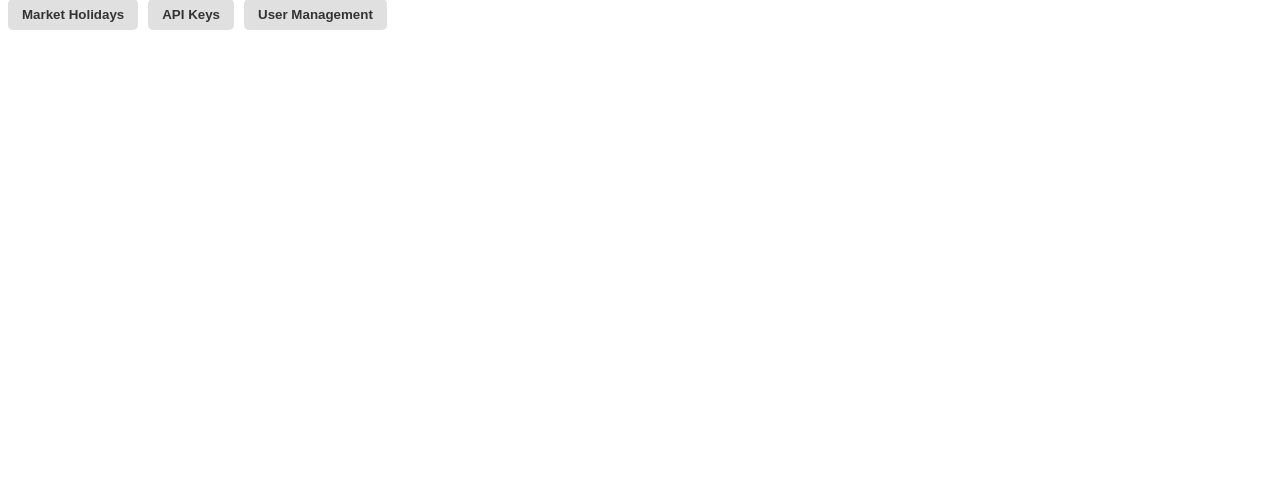
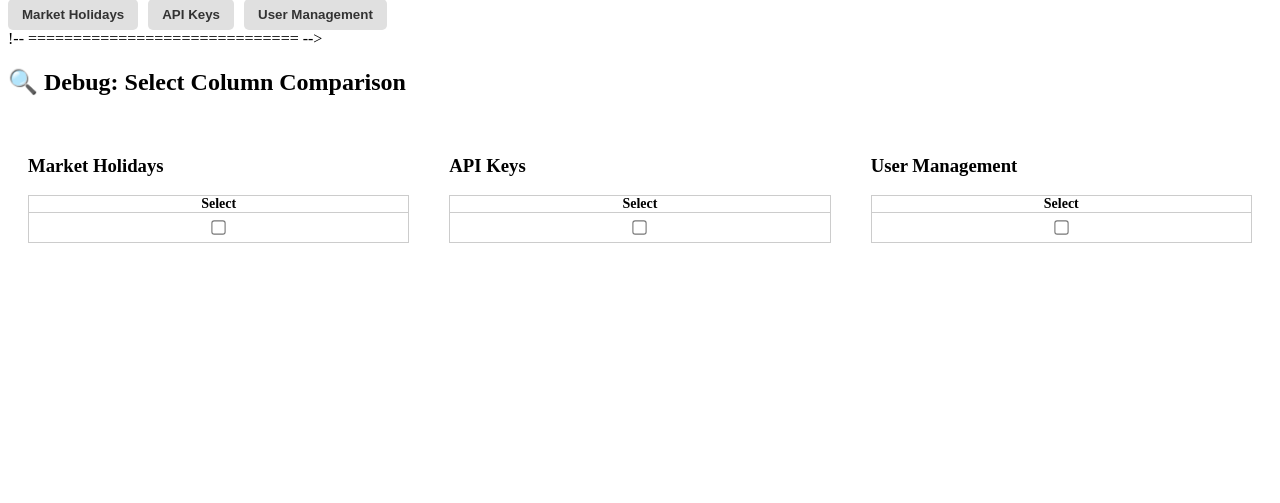
Before and after one commit to ChartFly/ChartFlyBackEnd, a Python web app: template templates/admin.html in a window 1280 px wide. Shown: the part 217-720 px from the top of the page. Run offline with Jinja, Linux system fonts and the light colour scheme; the template is opened without the code that fills it, so the values that code supplies are empty.

Commit message:
🧪 Add debug test tables for column width inspection

```diff
--- a/templates/admin.html
+++ b/templates/admin.html
@@ -132,5 +132,52 @@
   <script src="/static/js/apikeys.js"></script>
   <script src="/static/js/users.js"></script>
 
+!-- ============================== -->
+<!-- 🔬 DEBUG SECTION: SELECT COLUMN COMPARISON -->
+<!-- ============================== -->
+<h2>🔍 Debug: Select Column Comparison</h2>
+<div class="test-wrapper" style="display: flex; gap: 40px; padding: 20px;">
+
+  <!-- Market Holidays Test Table -->
+  <div>
+    <h3>Market Holidays</h3>
+    <table class="admin-table">
+      <thead>
+        <tr><th class="col-select">Select</th></tr>
+      </thead>
+      <tbody>
+        <tr><td><input type="checkbox" /></td></tr>
+      </tbody>
+    </table>
+  </div>
+
+  <!-- API Keys Test Table -->
+  <div>
+    <h3>API Keys</h3>
+    <table class="admin-table">
+      <thead>
+        <tr><th class="col-select">Select</th></tr>
+      </thead>
+      <tbody>
+        <tr><td><input type="checkbox" /></td></tr>
+      </tbody>
+    </table>
+  </div>
+
+  <!-- User Management Test Table -->
+  <div>
+    <h3>User Management</h3>
+    <table class="admin-table">
+      <thead>
+        <tr><th class="col-select">Select</th></tr>
+      </thead>
+      <tbody>
+        <tr><td><input type="checkbox" /></td></tr>
+      </tbody>
+    </table>
+  </div>
+
+</div>
+
 </body>
 </html>
```
